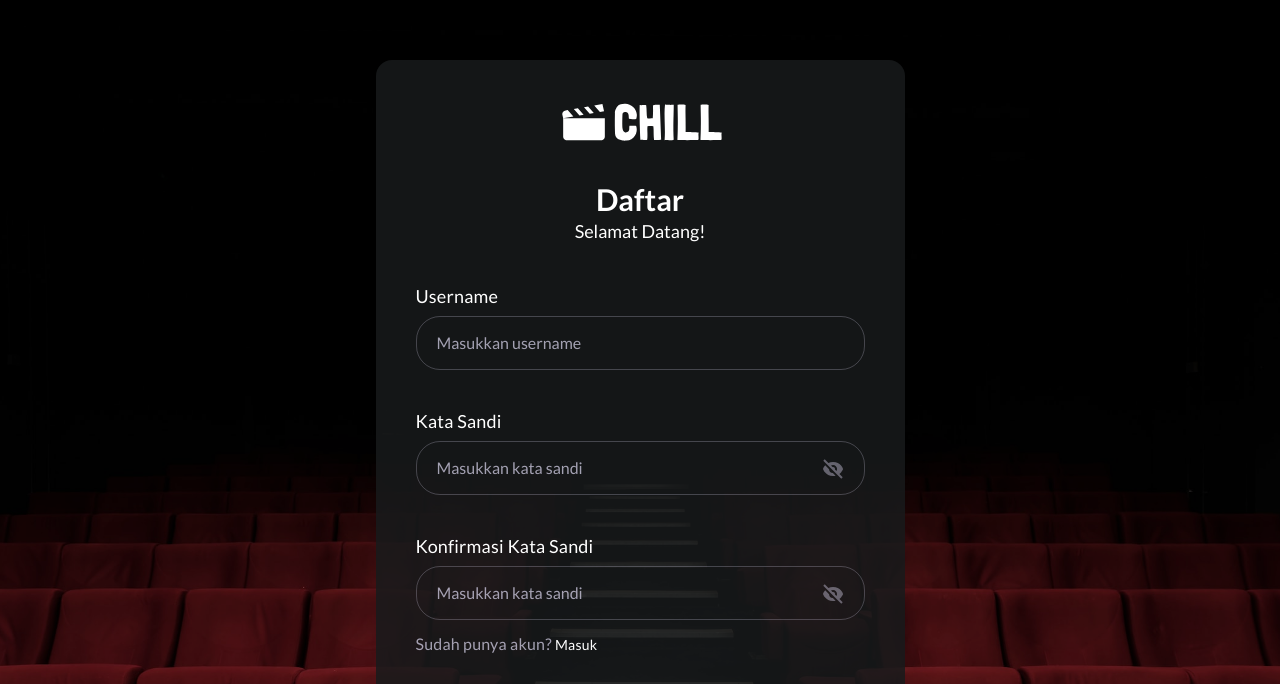
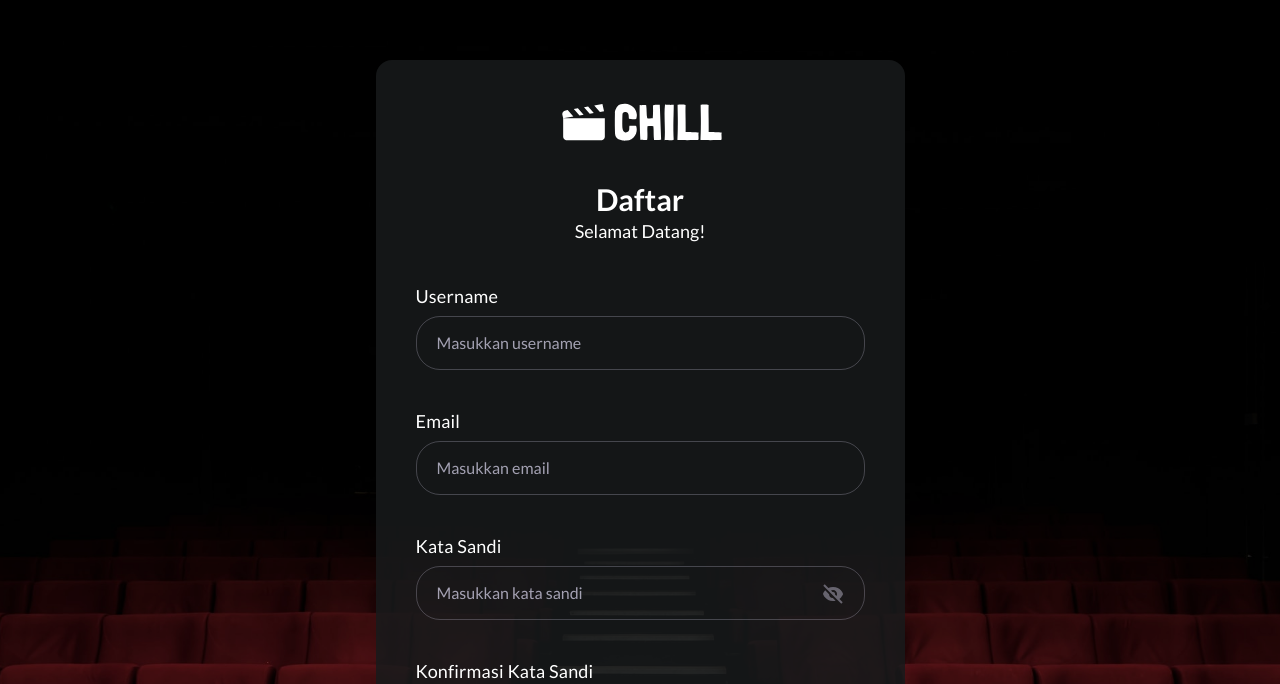
Before and after one commit to rizqyazhar/chillStreaming-missionAdFe2, a React (Vite) app: page /register in a window 1280 px wide. Shown: the part 116-800 px from the top of the page. Built offline with nearby package versions, Linux system fonts and the light colour scheme; no server answers.

Commit message:
implementasi seperti post method di regsiter

```diff
--- a/src/pages/LoginPage.jsx
+++ b/src/pages/LoginPage.jsx
@@ -35,13 +35,13 @@ const LoginPage = () => {
     const matchUser = user.users.find(
       (user) =>
         user.username === inputValue.username &&
-        user.username === inputValue.username
+        user.password === inputValue.password
     );
-
     if (matchUser) {
       console.log("berhasil");
       try {
         await updateUsers(matchUser.id, { ...matchUser, isLogin: true });
+        console.log(matchUser);
         navigate("/home");
       } catch (error) {
         console.error(error);
--- a/src/pages/RegisterPage.jsx
+++ b/src/pages/RegisterPage.jsx
@@ -4,35 +4,113 @@ import AuthLayout from "../layouts/AuthLayout";
 import ButtonFields from "../fragments/ButtonFields";
 import InputFields from "../fragments/InputFields";
 import { BiSolidHide } from "react-icons/bi";
+import { useState, useEffect } from "react";
+import { useDispatch, useSelector } from "react-redux";
+import { postUsers } from "../services/api";
+import { fetchUsers } from "../store/redux/authSlice";
+import { useNavigate } from "react-router-dom";
 
 const LoginPage = () => {
+  const user = useSelector((state) => state.user);
+  const dispatch = useDispatch();
+  const navigate = useNavigate();
+
+  const [inputValue, setInputValue] = useState({
+    username: "",
+    email: "",
+    password: "",
+    confirmPassword: "",
+    isLogin: false,
+  });
+
+  useEffect(() => {
+    dispatch(fetchUsers());
+  }, []);
+
+  const handleChange = (e) => {
+    const { name, value } = e.target;
+    if (value.trim()) {
+      setInputValue((prev) => ({ ...prev, [name]: value }));
+    }
+  };
+
+  const handleSubmit = async (e) => {
+    e.preventDefault();
+    const matchUser = user.users.find(
+      (user) => user.email === inputValue.email
+    );
+    if (inputValue.password === inputValue.confirmPassword) {
+      console.log(matchUser);
+      if (!matchUser) {
+        const dataToSend = {
+          username: inputValue.username,
+          email: inputValue.email,
+          password: inputValue.password,
+          isLogin: inputValue.isLogin,
+        };
+        try {
+          await postUsers(dataToSend);
+          console.log(matchUser);
+          navigate("/");
+        } catch (error) {
+          console.error(error);
+        }
+        console.log("ready");
+      }
+    } else {
+      console.log("unmatch");
+    }
+  };
+
   return (
     <AuthLayout title='Daftar' subTitle='Selamat Datang!' bgSrc='register'>
+      <form
+        className='w-full flex flex-col justify-center items-center gap-5 md:gap-[37px]'
+        onSubmit={handleSubmit}>
         <InputFields
           id='username'
+          name='username'
           type='text'
+          value={inputValue.username}
+          onChange={handleChange}
           placeholder='Masukkan username'
           htmlFor='username'
           labelText='Username'
         />
         <InputFields
+          id='email'
+          name='email'
+          type='email'
+          value={inputValue.email}
+          onChange={handleChange}
+          placeholder='Masukkan email'
+          htmlFor='email'
+          labelText='Email'
+        />
+        <InputFields
           id='password'
+          name='password'
           type='password'
+          value={inputValue.password}
+          onChange={handleChange}
           placeholder='Masukkan kata sandi'
           htmlFor='password'
           labelText='Kata Sandi'>
           <BiSolidHide className='absolute top-7 md:top-[50px] right-3 md:right-5 text-xs md:text-2xl text-light-disabled cursor-pointer' />
         </InputFields>
         <InputFields
-        id='confirm-password'
+          id='confirmPassword'
+          name='confirmPassword'
           type='password'
+          value={inputValue.confirmPassword}
+          onChange={handleChange}
           placeholder='Masukkan kata sandi'
           htmlFor='password'
           labelText='Konfirmasi Kata Sandi'>
           <BiSolidHide className='absolute top-[29px] md:top-[50px] right-3 md:right-5 text-xs md:text-2xl text-light-disabled cursor-pointer' />
           <div className='w-full flex justify-between font-lato mt-1.5'>
             <p className='text-light-secondary text-[10px] md:text-base tracking-[.2px] cursor-default'>
-            Sudah punya akun?{" "}
+              Sudah punya akun?
               <Link
                 to='/'
                 className='text-white text-[10px] md:text-sm cursor-pointer'>
@@ -42,6 +120,7 @@ const LoginPage = () => {
           </div>
         </InputFields>
         <ButtonFields />
+      </form>
     </AuthLayout>
   );
 };
```
Lines whose indentation alone changed are shown as unchanged.
